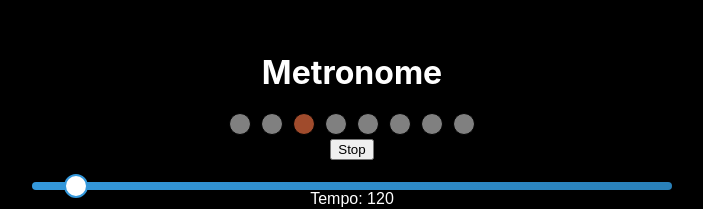
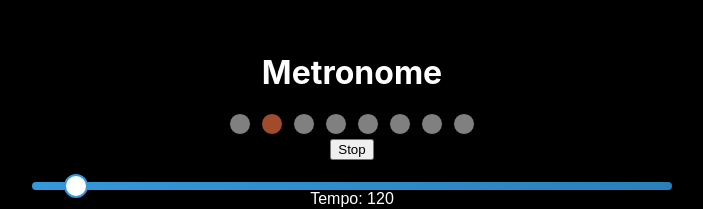
Before and after one commit to rockey94/metronome_mac, a React (Create React App) app in the folder metronome_mb/my-app/: page / in a window 1280 px wide. Shown: the part 249-458 px from the top of the page, without its empty margins (288-991 px from the left). Built offline with nearby package versions, Linux system fonts and the light colour scheme.

Commit message:
adjust beat animations

```diff
--- a/metronome_mb/my-app/src/App.js
+++ b/metronome_mb/my-app/src/App.js
@@ -140,7 +140,7 @@ const App = () => {
       window.webkitAudioContext)();
     let oscillator = null;
     let randomFrequencies = [];
-    let count = 0;
+    let count = mode === "regular" ? -1 : -1;
 
     const interval = setInterval(() => {
       if (playing) {
```
